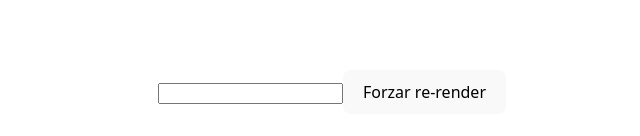
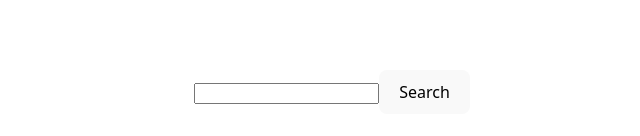
Before and after one commit to DanielRios491/bootcamp-frontend-25, a React (Vite) app: page / in a window 1280 px wide. Shown: the part 308-444 px from the top of the page, without its empty margins (308-948 px from the left). Built offline with nearby package versions, Linux system fonts and the light colour scheme.

Commit message:
feature: corrections to the functions

```diff
--- a/src/components/page/WeatherPage.jsx
+++ b/src/components/page/WeatherPage.jsx
@@ -2,6 +2,7 @@ import { useState } from "react";
 
 export default function WeatherPage(params) {
     const {textValue,setTextValue} = useState()
+
     const handleChange = (e) => {
         console.log(e.target.value)
         setTextValue(e.target.value)
@@ -10,8 +11,8 @@ export default function WeatherPage(params) {
     return (
         <>
         <input type="text" value={textValue} onChange={handleChange}/>
-        <button onClick={() => setTextValue(d => d + 1)}>
-            Forzar re-render
+        <button onClick={() => console.log("holis")}>
+            Search
         </button>
         </>
     );
```
